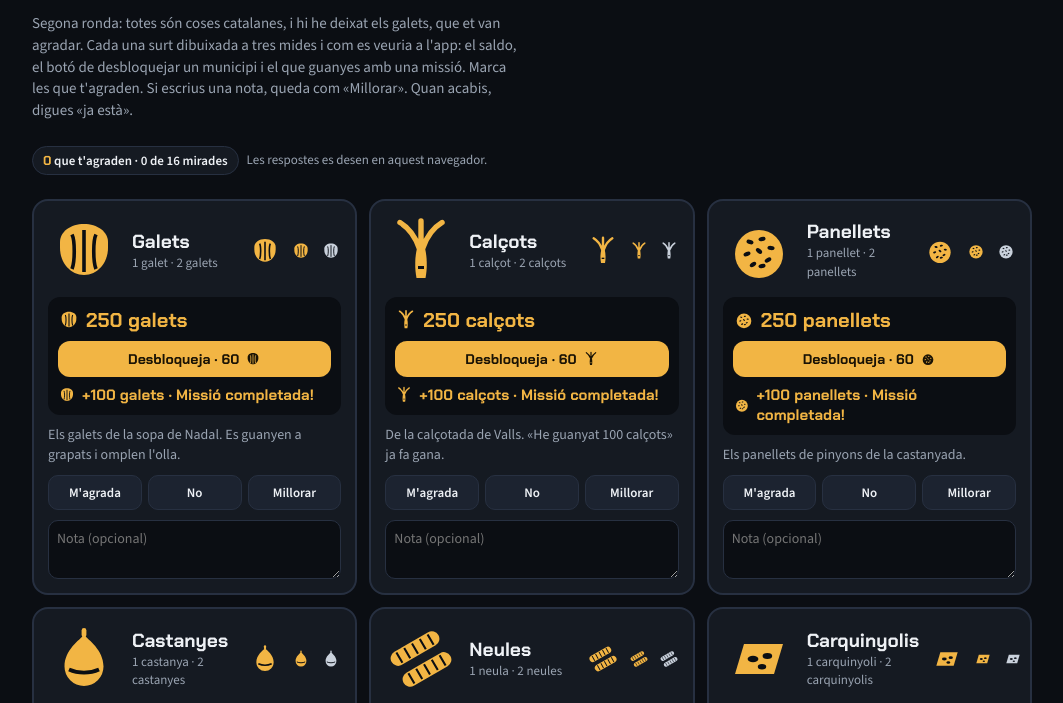
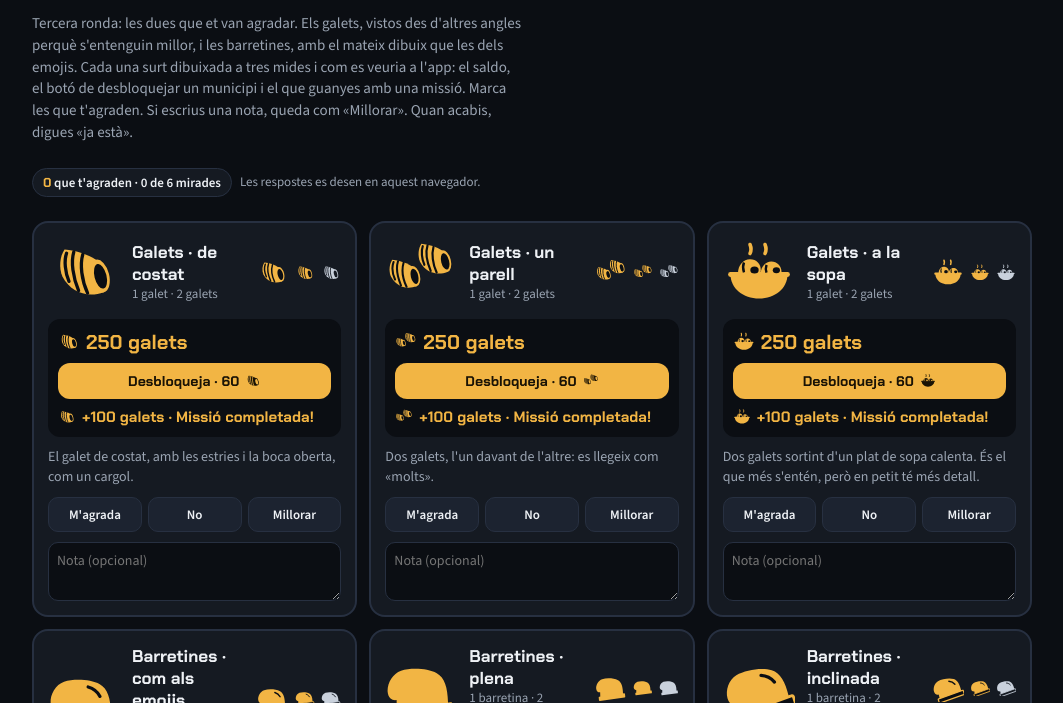
Before and after one commit to MartiFarranC/municipis, a plain HTML site: page disseny/moneda/tria-moneda.html in a window 1280 px wide. Shown: the part 97-800 px from the top of the page, without its empty margins (108-1171 px from the left). Drawn offline with nearby package versions, Linux system fonts and the light colour scheme.

Commit message:
Moneda: tercera ronda amb galets de costat i barretines dels emojis

```diff
--- a/disseny/moneda/tria-moneda.html
+++ b/disseny/moneda/tria-moneda.html
@@ -18,9 +18,10 @@ p{margin:0;color:var(--suau);max-width:66ch}
 .mon[data-v="si"]{border-color:var(--ok)}.mon[data-v="no"]{border-color:var(--no);opacity:.65}.mon[data-v="millorar"]{border-color:var(--ambre)}
 .cap{display:flex;align-items:center;gap:12px}
 .cap svg.gran{width:72px;height:72px;flex:none}
-.cap h2{margin:0;font:700 19px var(--display)}
+.cap h2{margin:0;font:700 17px var(--display)}
+.cap>div:not(.mides){flex:1;min-width:0}
 .cap small{display:block;color:var(--suau);font-size:13px}
-.mides{display:flex;align-items:center;gap:10px;margin-left:auto}
+.mides{display:flex;align-items:center;gap:6px;margin-left:auto;flex:none}
 .mides svg{display:block}
 .mostra{background:var(--fons);border-radius:12px;padding:10px;display:flex;flex-direction:column;gap:8px}
 .saldo{display:flex;align-items:center;gap:6px;font:700 20px var(--display);color:var(--ambre);font-variant-numeric:tabular-nums}
@@ -41,7 +42,7 @@ textarea{width:100%;min-height:42px;background:var(--fons);color:var(--text);bor
 <div class="app">
   <span class="eti">Descobreix Catalunya · moneda</span>
   <h1>La moneda del joc</h1>
-  <p>Segona ronda: totes són coses catalanes, i hi he deixat els galets, que et van agradar. Cada una surt dibuixada a tres mides i com es veuria a l'app: el saldo, el botó de desbloquejar un municipi i el que guanyes amb una missió. Marca les que t'agraden. Si escrius una nota, queda com «Millorar». Quan acabis, digues «ja està».</p>
+  <p>Tercera ronda: les dues que et van agradar. Els galets, vistos des d'altres angles perquè s'entenguin millor, i les barretines, amb el mateix dibuix que les dels emojis. Cada una surt dibuixada a tres mides i com es veuria a l'app: el saldo, el botó de desbloquejar un municipi i el que guanyes amb una missió. Marca les que t'agraden. Si escrius una nota, queda com «Millorar». Quan acabis, digues «ja està».</p>
   <div class="resum"><span class="pill" id="compte"></span><span class="estat" id="estat">Carregant…</span></div>
   <div class="graella" id="graella"></div>
 </div>
@@ -49,52 +50,36 @@ textarea{width:100%;min-height:42px;background:var(--fons);color:var(--text);bor
 const A='#F2B544',AF='#B8862F',T='#1A1305';
 // Cada icona en un quadrat de 24 × 24, en ambre. c = color principal (per poder-la posar dins del botó en fosc).
 // Cada icona en un quadrat de 24 × 24. c = color del dibuix; d = color dels detalls (el del fons on va).
+// Cada icona en un quadrat de 24 × 24. c = color del dibuix; d = color dels detalls (el del fons on va).
+const BC="M50,290 L48,222 C30,226 6,214 4,180 C2,140 28,92 70,78 C120,62 200,66 245,90 C284,112 298,160 300,232 L301,260 Z",BV="M38,271 L312,233 C318,232 321,235 322,241 L325,270 C326,276 323,280 317,281 L45,318 C39,319 36,316 35,310 L32,281 C31,275 33,272 38,271 Z",BS="M188,104 C210,110 232,124 246,150";
+// La barretina dels emojis (calcada del dibuix de referència), encabida en 24 × 24.
+const barr=(c,d,vora,ratlla,gir=0)=>`<g transform="rotate(${gir} 12 12) translate(.6 1.6) scale(.068)"><path d="${BC}" fill="${c}"/>${ratlla?`<path d="${BS}" fill="none" stroke="${d}" stroke-width="16" stroke-linecap="round"/>`:''}<path d="${BV}" fill="${vora?d:c}" ${vora?`stroke="${c}" stroke-width="14"`:''}/></g>`;
 const I={
- galets:(c,d)=>`<path d="M4 9c0-3.5 3.6-6 8-6s8 2.5 8 6v2c0 5-3.6 9-8 9s-8-4-8-9z" fill="${c}"/><path d="M8 6.5c1 2 1 9 0 11.5M12 5v14M16 6.5c-1 2-1 9 0 11.5" stroke="${d}" stroke-width="1.2" fill="none"/>`,
- calcots:(c,d)=>`<path d="M10.5 21c-.6-3-.6-7 .2-10h2.6c.8 3 .8 7 .2 10z" fill="${c}"/><path d="M11.4 11C10 7 7.5 4 5 2.5M12 11V2M12.6 11c1.4-4 3.9-7 6.4-8.5" stroke="${c}" stroke-width="1.8" stroke-linecap="round" fill="none"/><path d="M11 17.5h2" stroke="${d}" stroke-width="1" />`,
- panellets:(c,d)=>`<circle cx="12" cy="13" r="8" fill="${c}"/>${[[9,9],[13,8],[16,11],[8,13],[12,12],[15,15],[10,16.5],[13,17]].map(([x,y])=>`<ellipse cx="${x}" cy="${y}" rx="1.2" ry=".7" fill="${d}" transform="rotate(${(x*37)%90-45} ${x} ${y})"/>`).join('')}`,
- castanyes:(c,d)=>`<path d="M12 4c-1.5 1.6-6.5 5-6.5 10.5a6.5 6.5 0 0 0 13 0C18.5 9 13.5 5.6 12 4z" fill="${c}"/><path d="M7 15.5c3 1.4 7 1.4 10 0" stroke="${d}" stroke-width="1.2" fill="none"/><path d="M12 4V2.5" stroke="${c}" stroke-width="1.6" stroke-linecap="round"/>`,
- neules:(c,d)=>`<g transform="rotate(-30 12 12)"><rect x="3" y="5.5" width="18" height="5" rx="2.5" fill="${c}"/><rect x="3" y="13.5" width="18" height="5" rx="2.5" fill="${c}"/><path d="M6 6v4M9 6v4M12 6v4M15 6v4M18 6v4M6 14v4M9 14v4M12 14v4M15 14v4M18 14v4" stroke="${d}" stroke-width=".7"/></g>`,
- carquinyolis:(c,d)=>`<path d="M4 17l3-10h13l-3 10z" fill="${c}"/><ellipse cx="10" cy="12" rx="1.8" ry="1.1" fill="${d}"/><ellipse cx="14.8" cy="11" rx="1.6" ry="1" fill="${d}"/><ellipse cx="13" cy="14.6" rx="1.4" ry=".9" fill="${d}"/>`,
- fuets:(c,d)=>`<path d="M4 15c3-7 13-9 16-4" stroke="${c}" stroke-width="5" stroke-linecap="round" fill="none"/><path d="M7.5 9.5l1.5 3M11.5 7.8l.8 3.2M15.5 7.6l-.2 3.2" stroke="${d}" stroke-width="1.1" stroke-linecap="round"/><path d="M20.5 11.5l1.5-2" stroke="${c}" stroke-width="1.4" stroke-linecap="round"/>`,
- rovellons:(c,d)=>`<path d="M2.5 11c0-3.5 4.3-6 9.5-6s9.5 2.5 9.5 6c0 .6-.5 1-1 1h-17c-.6 0-1-.4-1-1z" fill="${c}"/><path d="M9.5 12h5l-.8 8.5h-3.4z" fill="${c}"/><path d="M5 9.5a7 3 0 0 1 4-2.8M17 7.2a6 2.5 0 0 1 2 2" stroke="${d}" stroke-width="1" fill="none"/>`,
- coques:(c,d)=>`<path d="M2 12c0-2.5 4.5-4.5 10-4.5S22 9.5 22 12s-4.5 4.5-10 4.5S2 14.5 2 12z" fill="${c}"/><circle cx="7.5" cy="11.5" r="1.3" fill="${d}"/><circle cx="12.5" cy="10.5" r="1.3" fill="${d}"/><circle cx="16.5" cy="12.5" r="1.3" fill="${d}"/>${[[10,13],[14,13.5],[9,10],[15,10]].map(([x,y])=>`<ellipse cx="${x}" cy="${y}" rx=".8" ry=".45" fill="${d}"/>`).join('')}`,
- barretines:(c,d)=>`<path d="M4.5 18.5c-1-5 1-12 7.5-13 4-.5 6 1.5 5 4-1 2.2-4 2.4-4.6 4.6-.3 1.4.4 2.8 1.8 3.4z" fill="${c}"/><path d="M3.5 18h11v2.5h-11z" fill="${c}"/><path d="M3.5 18h11" stroke="${d}" stroke-width="1"/>`,
- porrons:(c,d)=>`<path d="M9.5 21c-4 0-5.5-3-4-6 1.2-2.4 3.5-3 4.2-5.2V5h3.2v4.8c.7 2.2 3 2.8 4.2 5.2 1.5 3 0 6-4 6z" fill="${c}"/><path d="M15.5 14.5l6-6" stroke="${c}" stroke-width="2" stroke-linecap="round"/><path d="M9 4.5h4.4" stroke="${c}" stroke-width="2" stroke-linecap="round"/><path d="M6.5 17h9" stroke="${d}" stroke-width="1"/>`,
- espardenyes:(c,d)=>`<path d="M2 16.5c0-1.5 1.2-2.5 3-2.5h6c2-2.6 5-4 8-3.4 1.8.3 3 1.6 3 3.3v1c0 1.4-1.1 2.6-2.6 2.6H4.5C3 17.5 2 17.2 2 16.5z" fill="${c}"/><path d="M2.2 16.6h19.6" stroke="${d}" stroke-width="1.2" stroke-dasharray="1.2 1"/><path d="M9.5 14l3-9M14 11.5l-5-6.5" stroke="${c}" stroke-width="1.3" stroke-linecap="round"/>`,
- tions:(c,d)=>`<path d="M5 11h12v8H5a4 4 0 0 1 0-8z" fill="${c}"/><ellipse cx="17" cy="15" rx="3" ry="4" fill="${c}"/><ellipse cx="17" cy="15" rx="1.8" ry="2.6" fill="none" stroke="${d}" stroke-width=".9"/><ellipse cx="17" cy="15" rx=".7" ry="1.1" fill="${d}"/><path d="M8 11.2c0-3.2 1.6-5.4 3.8-5.8 1.6-.3 2.6.6 2.2 1.8-.4 1-1.8 1.2-2 2.4l.6 1.6z" fill="${c}"/><path d="M7 12.5v6M11 12.5v6" stroke="${d}" stroke-width=".8"/>`,
- roses:(c,d)=>`<path d="M12 21v-9" stroke="${c}" stroke-width="1.8" stroke-linecap="round"/><path d="M12 17c2-2.5 4.5-2.5 5.5-1-1.5 2-4 2.2-5.5 1zM12 15c-2-2-4-2-5-.5 1.4 1.6 3.4 1.7 5 .5z" fill="${c}"/><path d="M7.5 7c0-3 2-4.5 4.5-4.5S16.5 4 16.5 7c0 2.6-2 4.5-4.5 4.5S7.5 9.6 7.5 7z" fill="${c}"/><path d="M10 6c.6-1.3 3-1.3 3 .5 0 1.2-1.6 1.4-2 .4M9 8.2c1.4 1.4 4.6 1.4 6 0" stroke="${d}" stroke-width="1" fill="none"/>`,
- rajoles:(c,d)=>`<rect x="3" y="3" width="18" height="18" rx="1.5" fill="${c}"/><circle cx="12" cy="12" r="4.5" fill="none" stroke="${d}" stroke-width="1.4"/><path d="M3 3l6 6M21 3l-6 6M3 21l6-6M21 21l-6-6" stroke="${d}" stroke-width="1.4"/><circle cx="12" cy="12" r="1.4" fill="${d}"/>`,
- avellanes:(c,d)=>`<path d="M12 8c4.5 0 7 3 7 6.5S16 21 12 21s-7-3-7-6.5S7.5 8 12 8z" fill="${c}"/><path d="M6 9.5c1.5-3 3.8-5 6-5s4.5 2 6 5c-2-.8-4-1.2-6-1.2s-4 .4-6 1.2z" fill="${c}"/><path d="M6.4 9.8c1.8-.8 3.6-1.1 5.6-1.1s3.8.3 5.6 1.1" stroke="${d}" stroke-width="1" fill="none"/><path d="M12 4.5V2.5" stroke="${c}" stroke-width="1.6" stroke-linecap="round"/>`,
+ galets_costat:(c,d)=>`<path d="M5.5 4.2C9.5 4.6 13.2 5.8 16 7.6L18.6 18.4C13.4 20.4 7.6 18.6 4.8 13.2 3.6 10.4 3.9 6.6 5.5 4.2z" fill="${c}"/><path d="M8.6 5c-1 3.2-.3 8.4 1.6 12.9M11.6 5.8c-1 3.4-.4 8.6 1.6 12.9M6.2 5.4c-.9 2.4-.5 6.4.8 9.4" stroke="${d}" stroke-width="1.1" fill="none" stroke-linecap="round"/><ellipse cx="17.3" cy="13" rx="3.1" ry="5.6" transform="rotate(-14 17.3 13)" fill="${c}"/><ellipse cx="17.5" cy="13.1" rx="2" ry="4.2" transform="rotate(-14 17.5 13.1)" fill="${d}"/>`,
+ galets_dos:(c,d)=>`<g transform="translate(-1 5) scale(.62)">${I.galets_costat(c,d)}</g><g transform="translate(8.5 -.5) scale(.66)">${I.galets_costat(c,d)}</g>`,
+ galets_sopa:(c,d)=>`<path d="M2.5 12.5h19c0 4.6-4.2 8-9.5 8s-9.5-3.4-9.5-8z" fill="${c}"/><path d="M2.5 12.5h19" stroke="${c}" stroke-width="1.6" stroke-linecap="round"/><path d="M5 12c0-2.6 1.8-4.6 4-4.6s3.6 1.6 3.6 3.6c0 .4 0 .7-.2 1z" fill="${c}"/><ellipse cx="10.5" cy="11" rx="1.4" ry="1.2" fill="${d}"/><path d="M12.6 12c0-2 1.6-3.8 3.5-3.8s3.4 1.6 3.4 3.4c0 .1 0 .3-.1.4z" fill="${c}"/><ellipse cx="17.8" cy="11.1" rx="1.2" ry="1" fill="${d}"/><path d="M7 8.5c-.4 1-.4 2.2 0 3.3M14.5 9.3c-.3.9-.3 1.8 0 2.6" stroke="${d}" stroke-width=".8" fill="none"/><path d="M9 5.5c.5-1 .5-1.8 0-3M14 5.5c.5-1 .5-1.8 0-3" stroke="${c}" stroke-width="1.2" stroke-linecap="round" fill="none"/>`,
+ barretines_emoji:(c,d)=>barr(c,d,true,true),
+ barretines_plena:(c,d)=>barr(c,d,false,false),
+ barretines_inclinada:(c,d)=>barr(c,d,true,true,-12),
 };
 const M=[
- {id:'galets',un:'galet',pl:'galets',d:'Els galets de la sopa de Nadal. Es guanyen a grapats i omplen l\'olla.'},
- {id:'calcots',un:'calçot',pl:'calçots',d:'De la calçotada de Valls. «He guanyat 100 calçots» ja fa gana.'},
- {id:'panellets',un:'panellet',pl:'panellets',d:'Els panellets de pinyons de la castanyada.'},
- {id:'castanyes',un:'castanya',pl:'castanyes',d:'Les castanyes torrades de la castanyada.'},
- {id:'neules',un:'neula',pl:'neules',d:'Les neules de Nadal, enrotllades.'},
- {id:'carquinyolis',un:'carquinyoli',pl:'carquinyolis',d:'Els carquinyolis amb ametlles, per sucar.'},
- {id:'fuets',un:'fuet',pl:'fuets',d:'El fuet, l\'embotit que es porta d\'excursió.'},
- {id:'rovellons',un:'rovelló',pl:'rovellons',d:'Els rovellons que es busquen al bosc a la tardor, com qui busca municipis.'},
- {id:'coques',un:'coca',pl:'coques',d:'La coca de Sant Joan, amb fruita confitada i pinyons.'},
- {id:'barretines',un:'barretina',pl:'barretines',d:'La barretina, la mateixa dels emojis.'},
- {id:'porrons',un:'porró',pl:'porrons',d:'El porró per beure a galet.'},
- {id:'espardenyes',un:'espardenya',pl:'espardenyes',d:'Les espardenyes de vetes, per caminar i ballar sardanes.'},
- {id:'tions',un:'tió',pl:'tions',d:'El tió de Nadal, amb la barretina.'},
- {id:'roses',un:'rosa',pl:'roses',d:'Les roses de Sant Jordi.'},
- {id:'rajoles',un:'rajola',pl:'rajoles',d:'Les rajoles hidràuliques de les cases d\'abans.'},
- {id:'avellanes',un:'avellana',pl:'avellanes',d:'Les avellanes del Camp de Tarragona.'},
+ {id:'galets_costat',un:'galet',pl:'galets',t:'Galets · de costat',d:'El galet de costat, amb les estries i la boca oberta, com un cargol.'},
+ {id:'galets_dos',un:'galet',pl:'galets',t:'Galets · un parell',d:'Dos galets, l\'un davant de l\'altre: es llegeix com «molts».'},
+ {id:'galets_sopa',un:'galet',pl:'galets',t:'Galets · a la sopa',d:'Dos galets sortint d\'un plat de sopa calenta. És el que més s\'entén, però en petit té més detall.'},
+ {id:'barretines_emoji',un:'barretina',pl:'barretines',t:'Barretines · com als emojis',d:'La mateixa barretina dels emojis, amb la ratlla i la vora fosca.'},
+ {id:'barretines_plena',un:'barretina',pl:'barretines',t:'Barretines · plena',d:'La mateixa forma, d\'un sol color: la més clara en petit.'},
+ {id:'barretines_inclinada',un:'barretina',pl:'barretines',t:'Barretines · inclinada',d:'La dels emojis, una mica tombada, amb més moviment.'},
 ];
 const svg=(id,c,mida,cls='')=>`<svg class="${cls}" viewBox="0 0 24 24" width="${mida}" height="${mida}" aria-hidden="true">${I[id](c,c===A?'#0B0E13':c===T?'#F2B544':'#151A22')}</svg>`;
 let vals={},db=null;const temps={};
 const $=x=>document.getElementById(x);
 const esc=s=>String(s).replace(/[&<>"]/g,c=>({'&':'&amp;','<':'&lt;','>':'&gt;','"':'&quot;'}[c]));
-try{const m=JSON.parse(localStorage.getItem('moneda2')||'{}');if(m&&typeof m==='object')vals=m}catch(e){}
+try{const m=JSON.parse(localStorage.getItem('moneda3')||'{}');if(m&&typeof m==='object')vals=m}catch(e){}
 function estat(t){$('estat').textContent=t}
 function compte(){const n=M.filter(m=>vals[m.id]?.valor==='si').length;$('compte').innerHTML=`<b>${n}</b> que t'agraden · ${M.filter(m=>vals[m.id]?.valor).length} de ${M.length} mirades`}
 function pinta(){
   $('graella').innerHTML=M.map(m=>{const v=vals[m.id]||{};return `<article class="mon" data-id="${m.id}" data-v="${v.valor||''}">
-   <div class="cap">${svg(m.id,A,72,'gran')}<div><h2>${m.pl[0].toUpperCase()+m.pl.slice(1)}</h2><small>1 ${m.un} · 2 ${m.pl}</small></div>
+   <div class="cap">${svg(m.id,A,72,'gran')}<div><h2>${m.t}</h2><small>1 ${m.un} · 2 ${m.pl}</small></div>
      <div class="mides">${svg(m.id,A,32)}${svg(m.id,A,20)}${svg(m.id,'#C9D1DC',20)}</div></div>
    <div class="mostra"><div class="saldo">${svg(m.id,A,22)} 250 ${m.pl}</div>
      <div class="boto">Desbloqueja · 60 ${svg(m.id,T,16)}</div>
@@ -104,7 +89,7 @@ function pinta(){
    <textarea id="nota-${m.id}" aria-label="Nota sobre ${esc(m.pl)}" placeholder="Nota (opcional)">${esc(v.nota||'')}</textarea></article>`}).join('');
   compte();
 }
-function desaLocal(){try{localStorage.setItem('moneda2',JSON.stringify(vals))}catch(e){}}
+function desaLocal(){try{localStorage.setItem('moneda3',JSON.stringify(vals))}catch(e){}}
 $('graella').addEventListener('click',e=>{
   const b=e.target.closest('.v');if(!b)return;const card=b.closest('.mon'),id=card.dataset.id,v=vals[id]||(vals[id]={});
   v.valor=v.valor===b.dataset.x?undefined:b.dataset.x;card.dataset.v=v.valor||'';
@@ -119,8 +104,8 @@ async function desa(id){
   if(!db){estat('Desat en aquest navegador.');return}
   const v=vals[id]||{},m=M.find(x=>x.id===id);
   try{
-    if(!v.valor&&!v.nota)await db.collection('moneda2').doc(id).delete();
-    else await db.collection('moneda2').doc(id).set({id,nom:m.pl,valor:v.valor||null,nota:v.nota||'',ts:Date.now()});
+    if(!v.valor&&!v.nota)await db.collection('moneda3').doc(id).delete();
+    else await db.collection('moneda3').doc(id).set({id,nom:m.pl,valor:v.valor||null,nota:v.nota||'',ts:Date.now()});
     estat('Desat. Claude podrà llegir les teves respostes.');
   }catch(e){estat('No s\'ha pogut desar al núvol: es queda en aquest navegador.')}
 }
@@ -129,7 +114,7 @@ pinta();
   try{db=window.claude?.use?await window.claude.use('db'):null}catch(e){db=null}
   if(!db){estat('Les respostes es desen en aquest navegador.');return}
   try{
-    const q=await db.collection('moneda2').get();let n=0;
+    const q=await db.collection('moneda3').get();let n=0;
     for(const d of q.docs){const x=d.data();if(x&&x.id){vals[x.id]={valor:x.valor||undefined,nota:x.nota||''};n++}}
     pinta();estat(n?`Hi havia ${n} respostes desades.`:'Les respostes es desen soles i Claude les podrà llegir.');
   }catch(e){estat('No s\'han pogut carregar les respostes del núvol.')}
```
